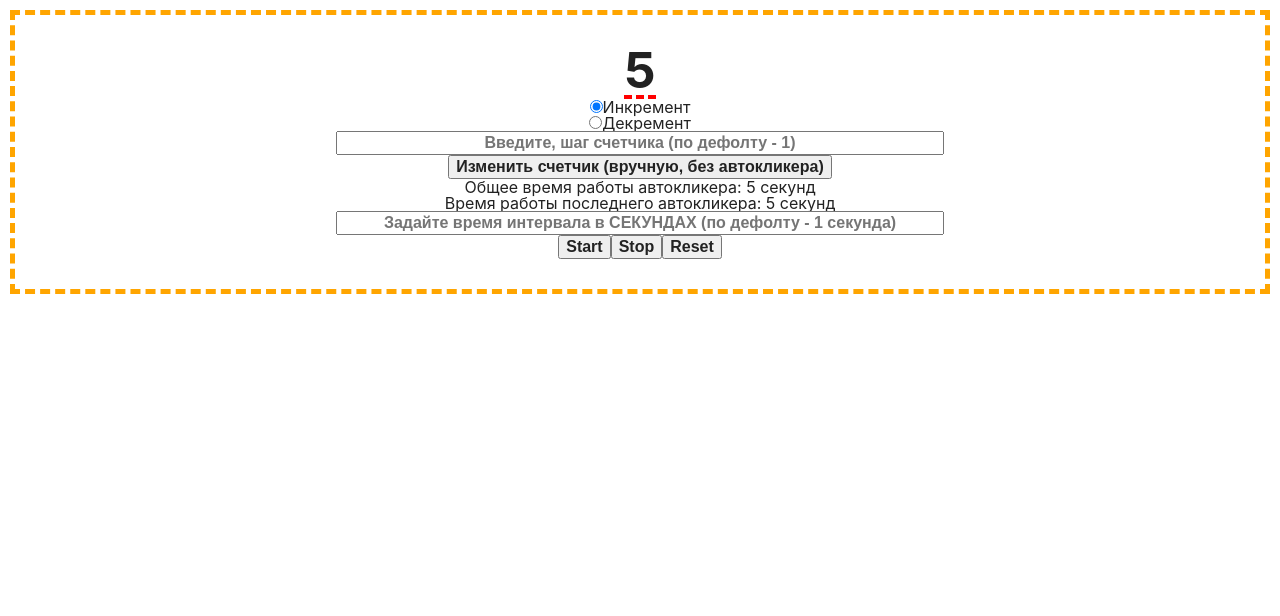
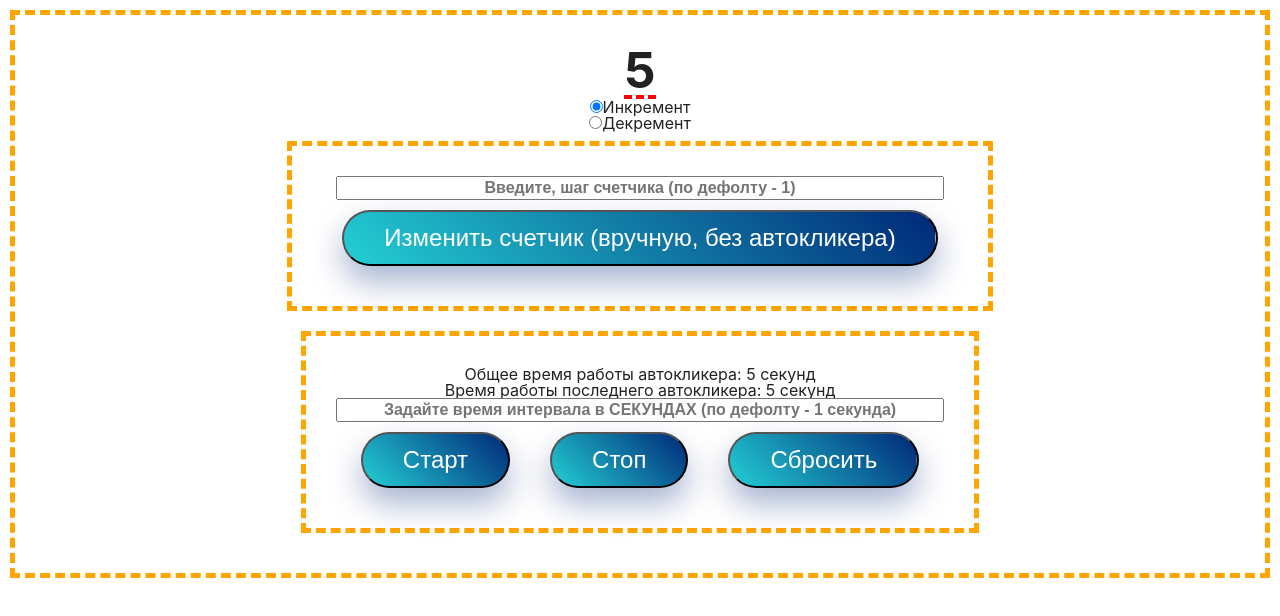
Before and after one commit to remenok200/freshcode-react-clicker, a React (Create React App) app: page / in a window 1280 px wide. Shown: the top 616 px of the page. Built offline with nearby package versions, Linux system fonts and the light colour scheme.

Commit message:
Added a border frame for manually changing the counter and autoclicker

```diff
--- a/src/components/Clicker/Clicker.module.scss
+++ b/src/components/Clicker/Clicker.module.scss
@@ -1,6 +1,7 @@
 .container {
   display: flex;
   flex-direction: column;
+  flex-wrap: wrap;
   align-items: center;
   border: 5px orange dashed;
   padding: 30px;
@@ -21,5 +22,23 @@
 }
 
 .buttonCounter {
-  font-weight: bold;
+  text-decoration: none;
+  display: inline-block;
+  padding: 12px 40px;
+  margin: 10px 20px;
+  border-radius: 30px;
+  background-image: linear-gradient(45deg, #6ab0d6 0%, #23cfd4 50%, #002878 100%);
+  background-position: 100% 0;
+  background-size: 200% 200%;
+  font-family: 'Montserrat', sans-serif;
+  font-size: 24px;
+  font-weight: 300;
+  color: white;
+  box-shadow: 0 16px 32px 0 rgba(0, 40, 120, .35);
+  transition: .5s;
 }
+
+.buttonCounter:hover {
+  box-shadow: 0 0 0 0 rgba(0, 40, 120, 0);
+  background-position: 0 0;
+}
--- a/src/components/Clicker/index.jsx
+++ b/src/components/Clicker/index.jsx
@@ -105,7 +105,11 @@ class Clicker extends React.Component {
     return (
       <article className={styles.container}>
         <h1 className={styles.counter}>{counter}</h1>
-        <ToggleMode updateMode={this.updateMode} decrementMode={this.state.decrementMode} />
+        <ToggleMode
+          updateMode={this.updateMode}
+          decrementMode={this.state.decrementMode}
+        />
+        <div className={styles.container}>
           <ManageStep updateStep={this.updateStep} />
           <ButtonCounter
             decrementMode={this.state.decrementMode}
@@ -113,7 +117,9 @@ class Clicker extends React.Component {
             step={this.state.step}
             updateCounter={this.updateCounter}
           />
+        </div>
 
+        <div className={styles.container}>
           <p
             className={styles.workTime}
           >{`Общее время работы автокликера: ${this.state.workTimeAll} секунд`}</p>
@@ -126,9 +132,16 @@ class Clicker extends React.Component {
             className={styles.inputCount}
           />
           <div>
-          <button className={styles.buttonCounter} onClick={this.start}>Start</button>
-          <button className={styles.buttonCounter} onClick={this.stop}>Stop</button>
-          <button className={styles.buttonCounter} onClick={this.reset}>Reset</button>
+            <button className={styles.buttonCounter} onClick={this.start}>
+              Старт
+            </button>
+            <button className={styles.buttonCounter} onClick={this.stop}>
+              Стоп
+            </button>
+            <button className={styles.buttonCounter} onClick={this.reset}>
+              Сбросить
+            </button>
+          </div>
         </div>
       </article>
     );
```
Lines whose indentation alone changed are shown as unchanged.
